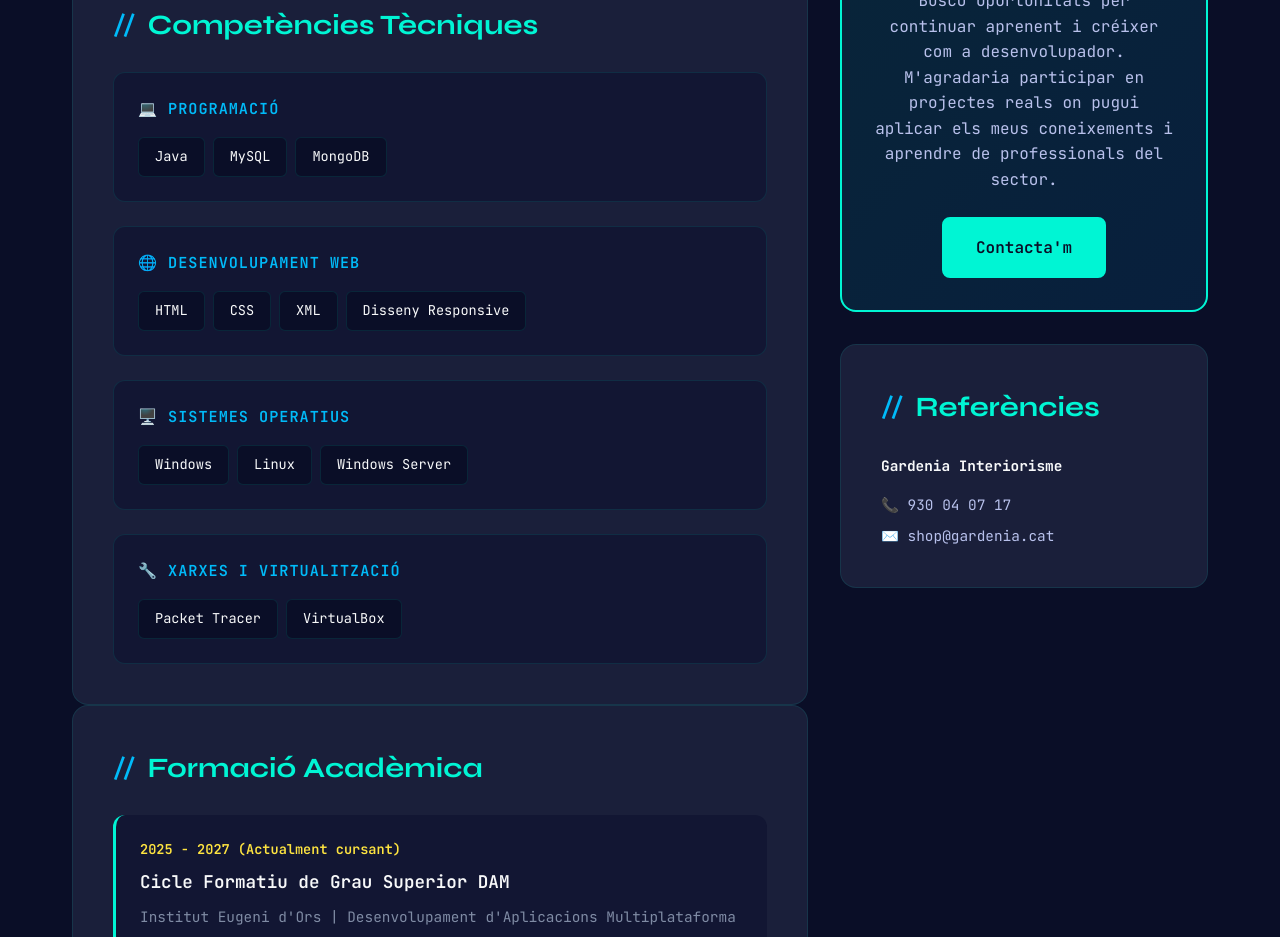
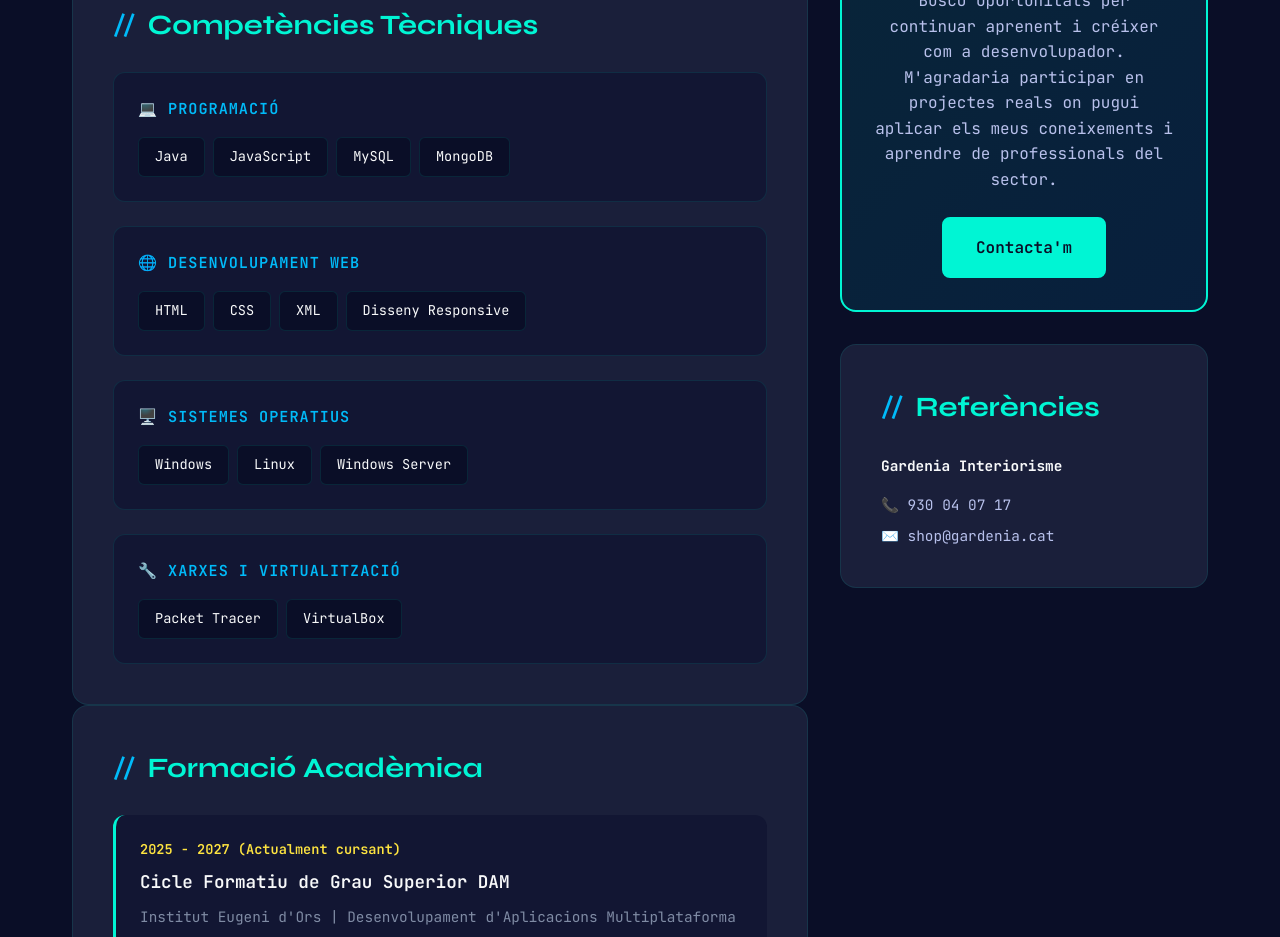
Before and after one commit to f-ruano/PortafolisFRG, a plain HTML site: page index.html in a window 1280 px wide. Shown: the part 1000-1937 px from the top of the page. Drawn offline with Linux system fonts and the light colour scheme.

Commit message:
Update JavaScript index.html

```diff
--- a/index.html
+++ b/index.html
@@ -84,6 +84,7 @@
                             <div class="skill-category-title">💻 PROGRAMACIÓ</div>
                             <div class="skill-tags">
                                 <span class="skill-tag">Java</span>
+                                <span class="skill-tag">JavaScript</span>
                                 <span class="skill-tag">MySQL</span>
                                 <span class="skill-tag">MongoDB</span>
                             </div>
```
